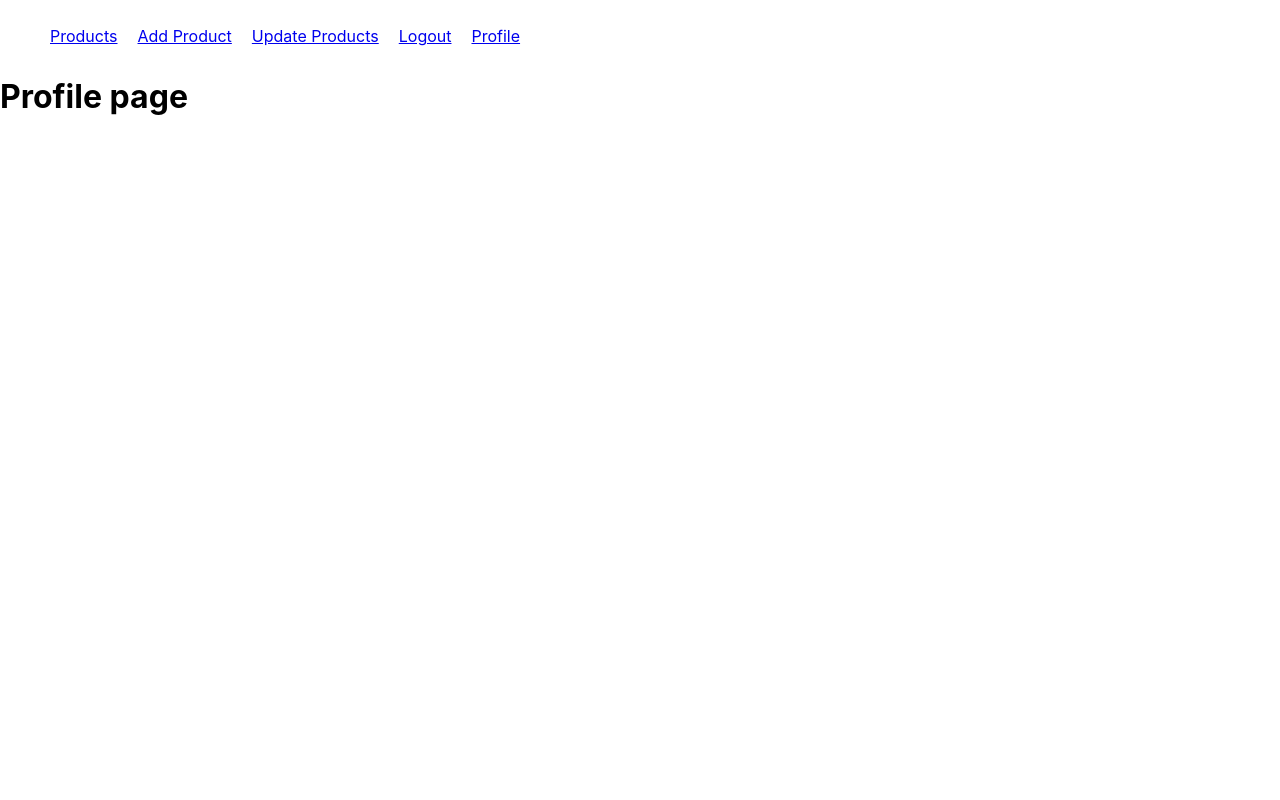
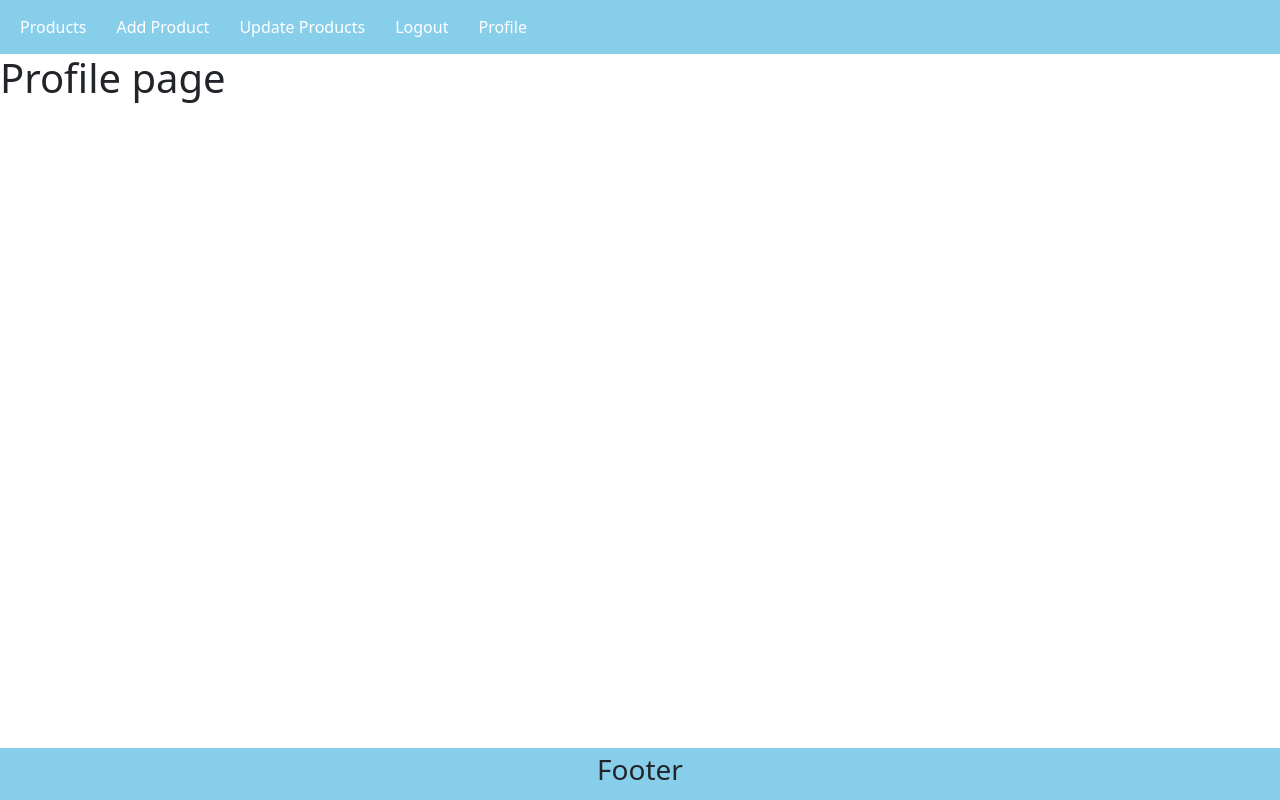
Before and after one commit to rishabhverm123/mern-stack-e-comm, a React (Create React App) app in the folder frontend/: page /profile in a window 1280 px wide. Built offline with nearby package versions, Linux system fonts and the light colour scheme.

Commit message:
add header and footer

```diff
--- a/frontend/src/App.css
+++ b/frontend/src/App.css
@@ -1,7 +1,3 @@
-.nav-ul li{
-    display: inline-block;
-    padding: 10px;
-}
 
 .app{
     padding: 0;
--- a/frontend/src/App.js
+++ b/frontend/src/App.js
@@ -2,6 +2,7 @@
 import { BrowserRouter, Route, Routes } from 'react-router-dom';
 import './App.css';
 import {Nav} from './component/Header/Nav'
+import { Footer } from './component/Footer/Footer';
 
 function App() {
   return (
@@ -17,6 +18,7 @@ function App() {
       </Routes>
       </BrowserRouter>
 
+      <Footer />
 
     </div>
   );
--- /dev/null
+++ b/frontend/src/component/Footer/Footer.css
@@ -0,0 +1,9 @@
+.footer{
+    position: absolute;
+    bottom: 0;
+    text-align: center;
+    width:100%;
+    background-color: skyblue;
+    padding: 5px;
+
+}
--- /dev/null
+++ b/frontend/src/component/Footer/Footer.js
@@ -0,0 +1,9 @@
+import './Footer.css';
+export const Footer=()=>{
+    return (
+    <div className="footer">
+    <h3>Footer</h3>
+    </div>
+
+    )
+}
--- /dev/null
+++ b/frontend/src/component/Header/Nav.css
@@ -0,0 +1,16 @@
+.nav-ul li{
+    display: inline-block;
+    padding: 10px;
+}
+
+.nav-ul{
+    padding: 5px;
+    margin:0;
+    background-color: skyblue;
+}
+.nav-ul li a{
+   color:#fff;
+   padding: 5px;
+   text-decoration: none;
+
+}
--- a/frontend/src/component/Header/Nav.js
+++ b/frontend/src/component/Header/Nav.js
@@ -1,6 +1,6 @@
 
 import {Link} from 'react-router-dom';
-
+import './Nav.css'
 export const Nav=()=>{
     return(
         <div>
--- a/frontend/src/index.js
+++ b/frontend/src/index.js
@@ -3,6 +3,7 @@ import ReactDOM from 'react-dom/client';
 import './index.css';
 import App from './App';
 import reportWebVitals from './reportWebVitals';
+import 'bootstrap/dist/css/bootstrap.min.css';
 
 const root = ReactDOM.createRoot(document.getElementById('root'));
 root.render(
```
Also changed, not shown: frontend/src/component/SignUp/Signup.js (added, +7 -0 lines).
